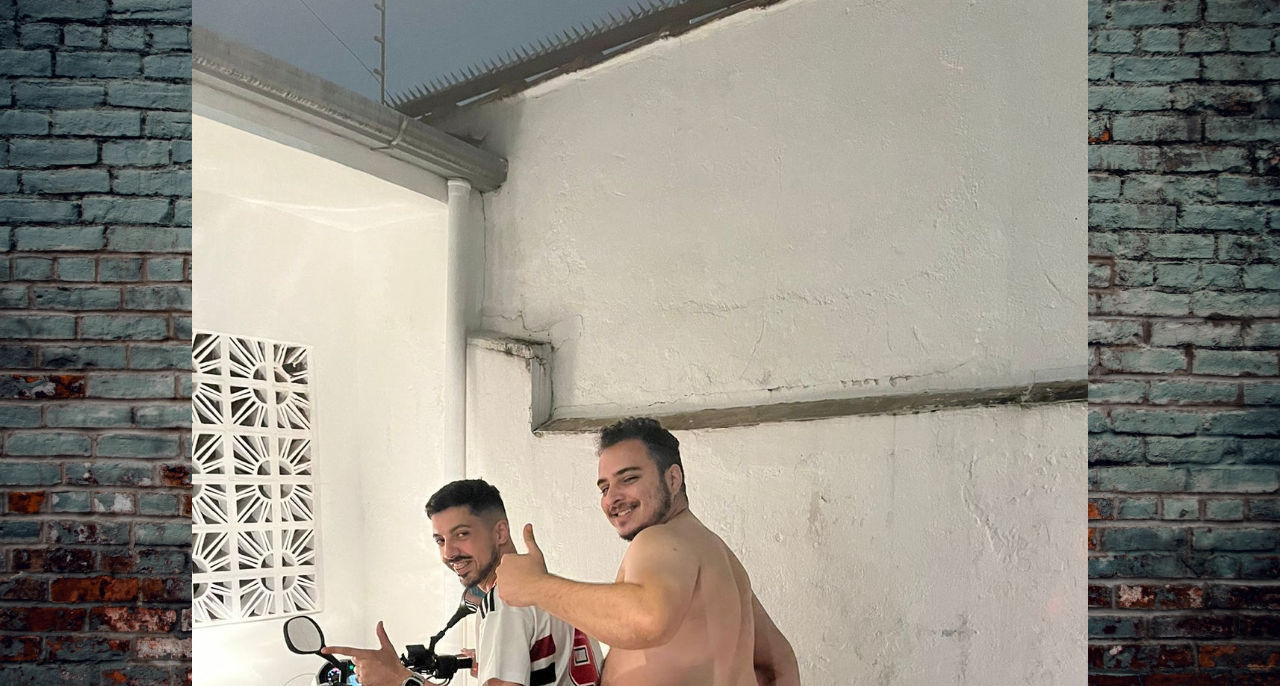
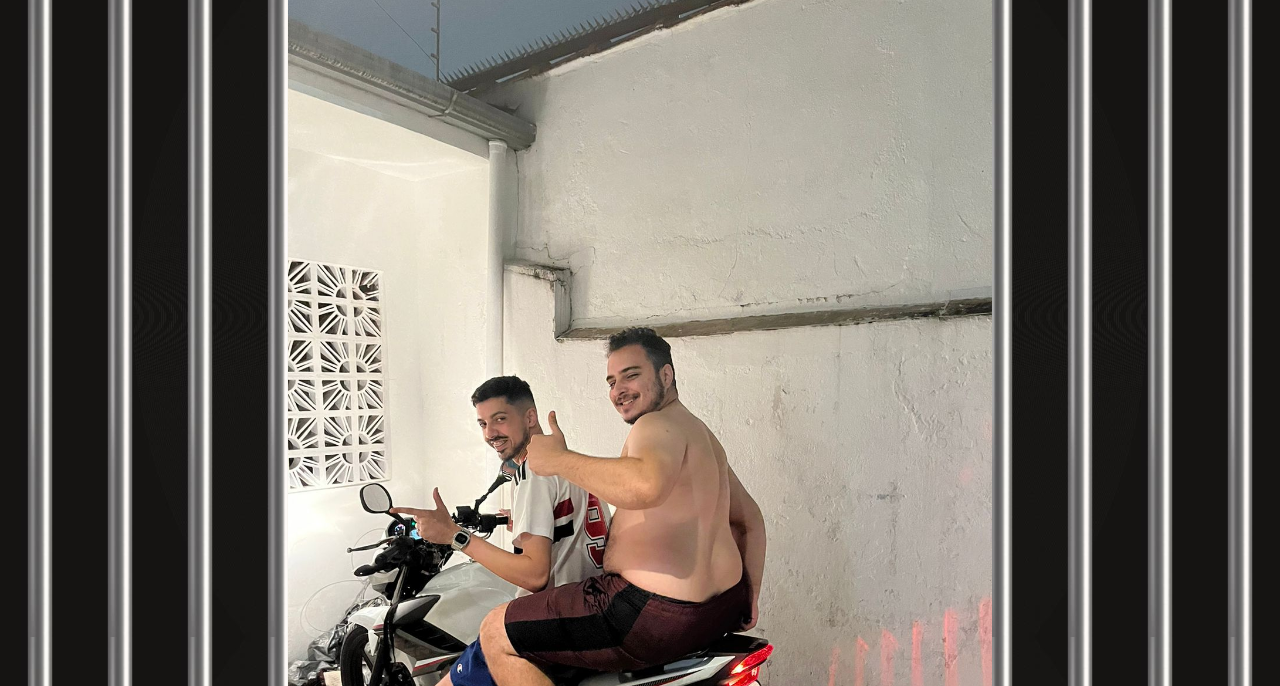
Before and after one commit to Gab-Dias/rede-sociais, a plain HTML site: page Procurados/index.html in a window 1280 px wide. Shown: the part 114-800 px from the top of the page. Drawn offline with nearby package versions, Linux system fonts and the light colour scheme.

Commit message:
Add files via upload

```diff
--- a/Procurados/style.css
+++ b/Procurados/style.css
@@ -1,16 +1,16 @@
 @charset "UTF-8";
 
-
-
-
-  @import url('https://fonts.googleapis.com/css2?family=Oswald&display=swap');
-
-
+@import url('https://fonts.googleapis.com/css2?family=Oswald&display=swap');
 
 * {
     margin: 0px;
     padding: 0px;
 }
+
+::-webkit-scrollbar {
+    display: none;
+}
+
 
 h1 {
     background-color: rgb(174, 6, 6);
@@ -23,15 +23,13 @@ h1 {
 
 div > img {
     display: block;
-    width: 70vw;
+    width: 55vw;
     margin: auto;
 }
 
-
-
 div {
-    background-image: url(parede.jpg);
-    background-size: cover;
+    background-image: url(grade.jpg);
+    background-size: contain;
     background-attachment: fixed;
 }
 
```
Also changed, not shown: Procurados/grade.jpg (added).
